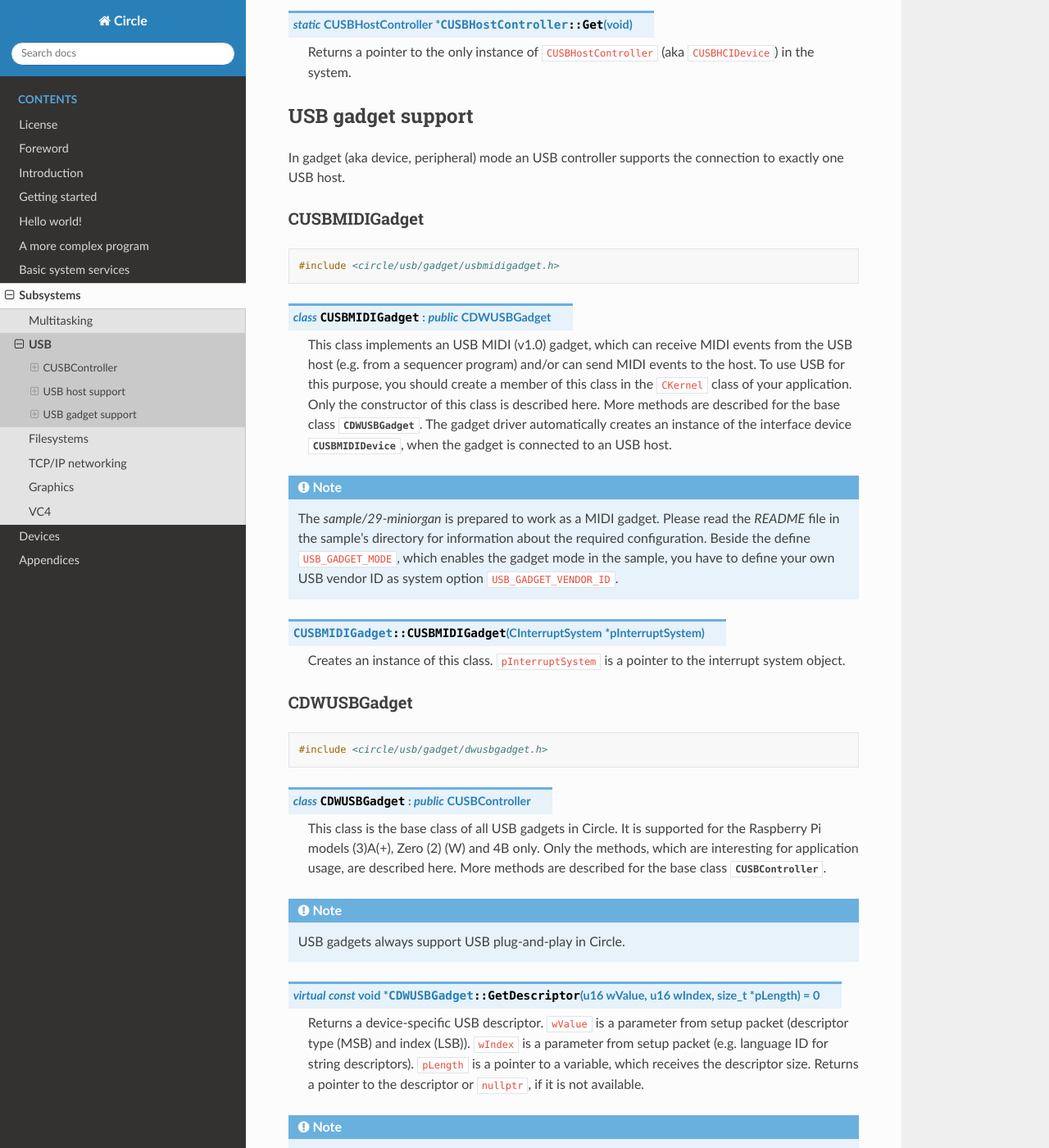
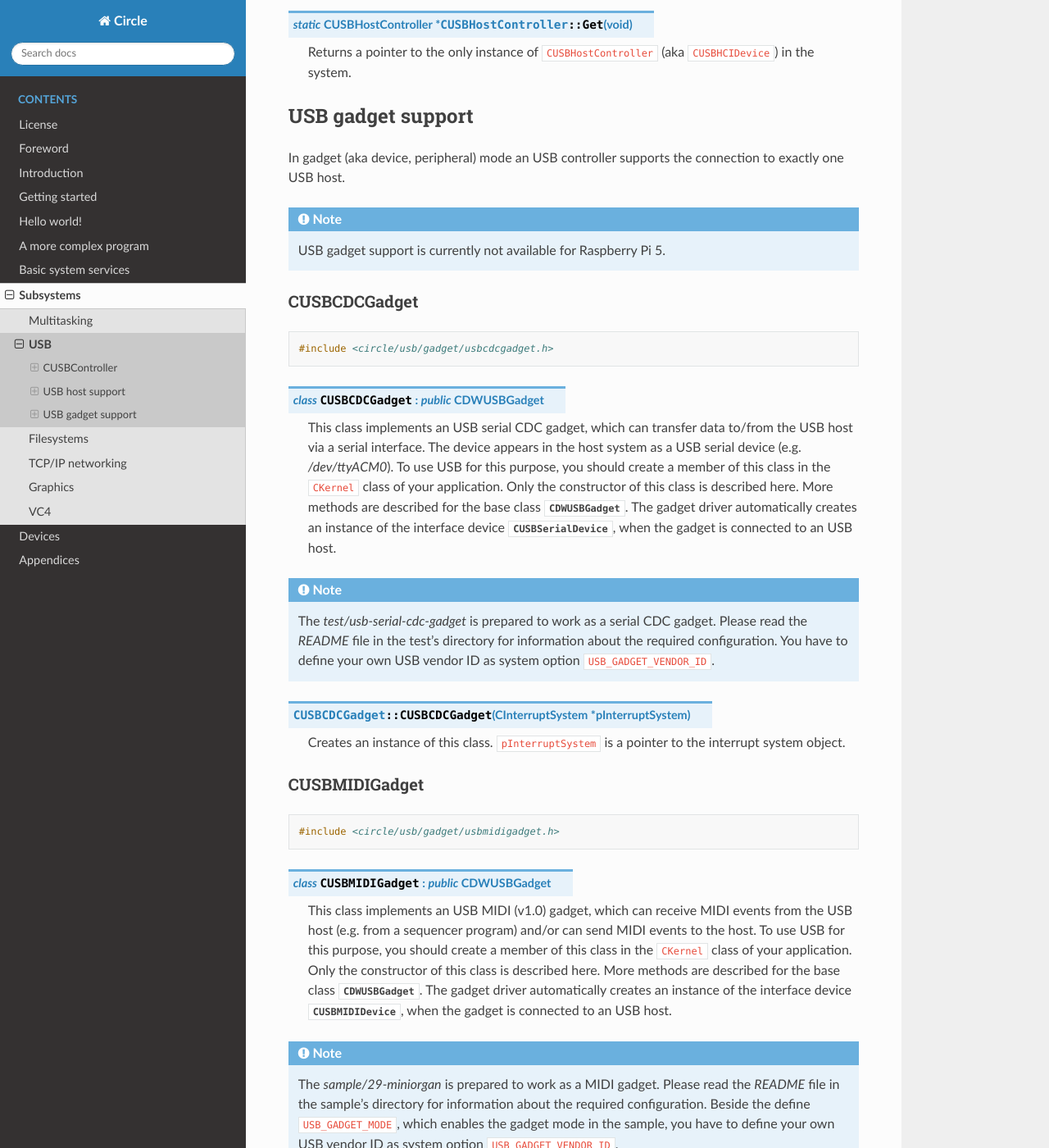
Before and after one commit to rsta2/circle-docs, a Sphinx documentation site: the page built from docs/subsystems/usb.rst, in a window 1280 px wide and 1400 px high, scrolled down 2963 px. Shown: the whole window at 82% size. Built offline with Sphinx 7.4.7 and the Read the Docs theme 2.0.0, drawn with Linux system fonts in a browser that asks for light colours.

Commit message:
subsystems/usb: Add class CUSBCDCGadget

```diff
--- a/docs/subsystems/usb.rst
+++ b/docs/subsystems/usb.rst
@@ -98,6 +98,29 @@ USB gadget support
 
 In gadget (aka device, peripheral) mode an USB controller supports the connection to exactly one USB host.
 
+.. note::
+
+	USB gadget support is currently not available for Raspberry Pi 5.
+
+CUSBCDCGadget
+"""""""""""""
+
+.. code-block:: cpp
+
+	#include <circle/usb/gadget/usbcdcgadget.h>
+
+.. cpp:class:: CUSBCDCGadget : public CDWUSBGadget
+
+	This class implements an USB serial CDC gadget, which can transfer data to/from the USB host via a serial interface. The device appears in the host system as a USB serial device (e.g. `/dev/ttyACM0`). To use USB for this purpose, you should create a member of this class in the ``CKernel`` class of your application. Only the constructor of this class is described here. More methods are described for the base class :cpp:class:`CDWUSBGadget`. The gadget driver automatically creates an instance of the interface device :cpp:class:`CUSBSerialDevice`, when the gadget is connected to an USB host.
+
+.. note::
+
+	The `test/usb-serial-cdc-gadget` is prepared to work as a serial CDC gadget. Please read the *README* file in the test's directory for information about the required configuration. You have to define your own USB vendor ID as system option ``USB_GADGET_VENDOR_ID``.
+
+.. cpp:function:: CUSBCDCGadget::CUSBCDCGadget (CInterruptSystem *pInterruptSystem)
+
+	Creates an instance of this class. ``pInterruptSystem`` is a pointer to the interrupt system object.
+
 CUSBMIDIGadget
 """"""""""""""
 
```
